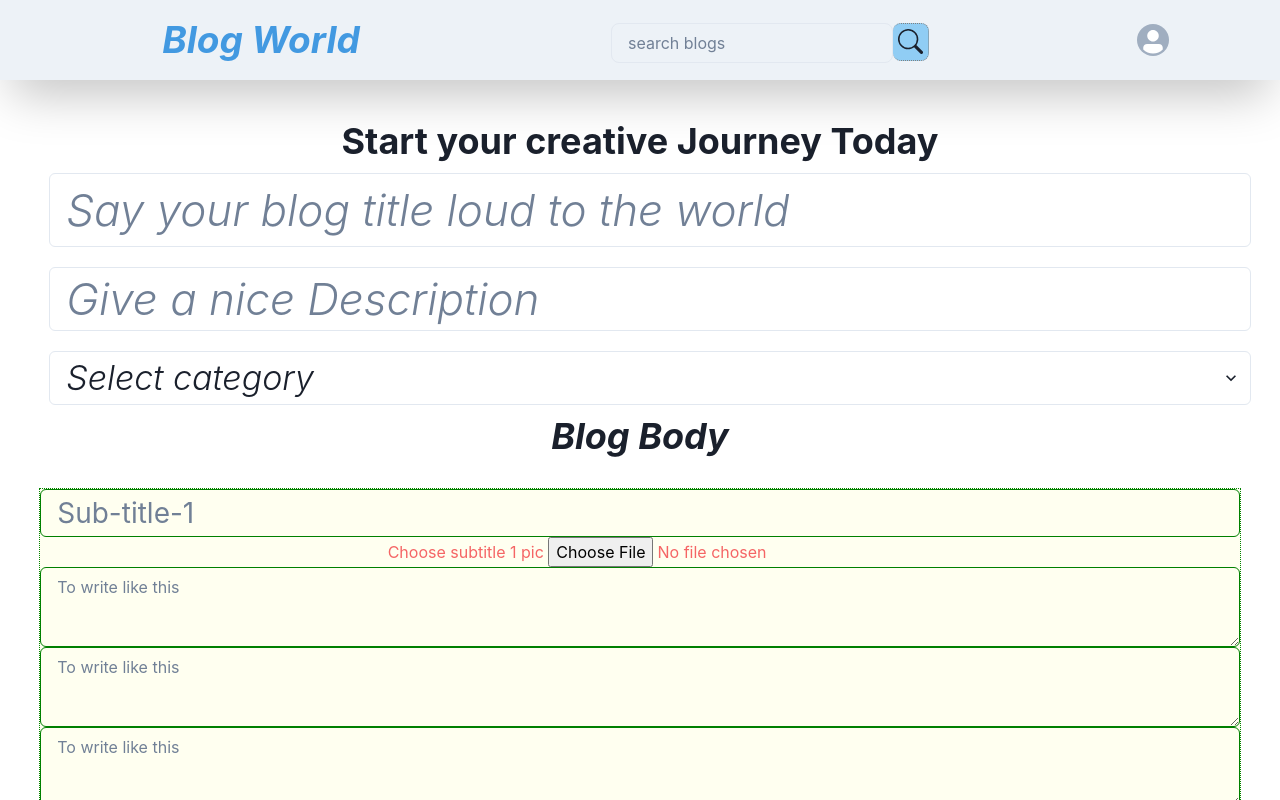
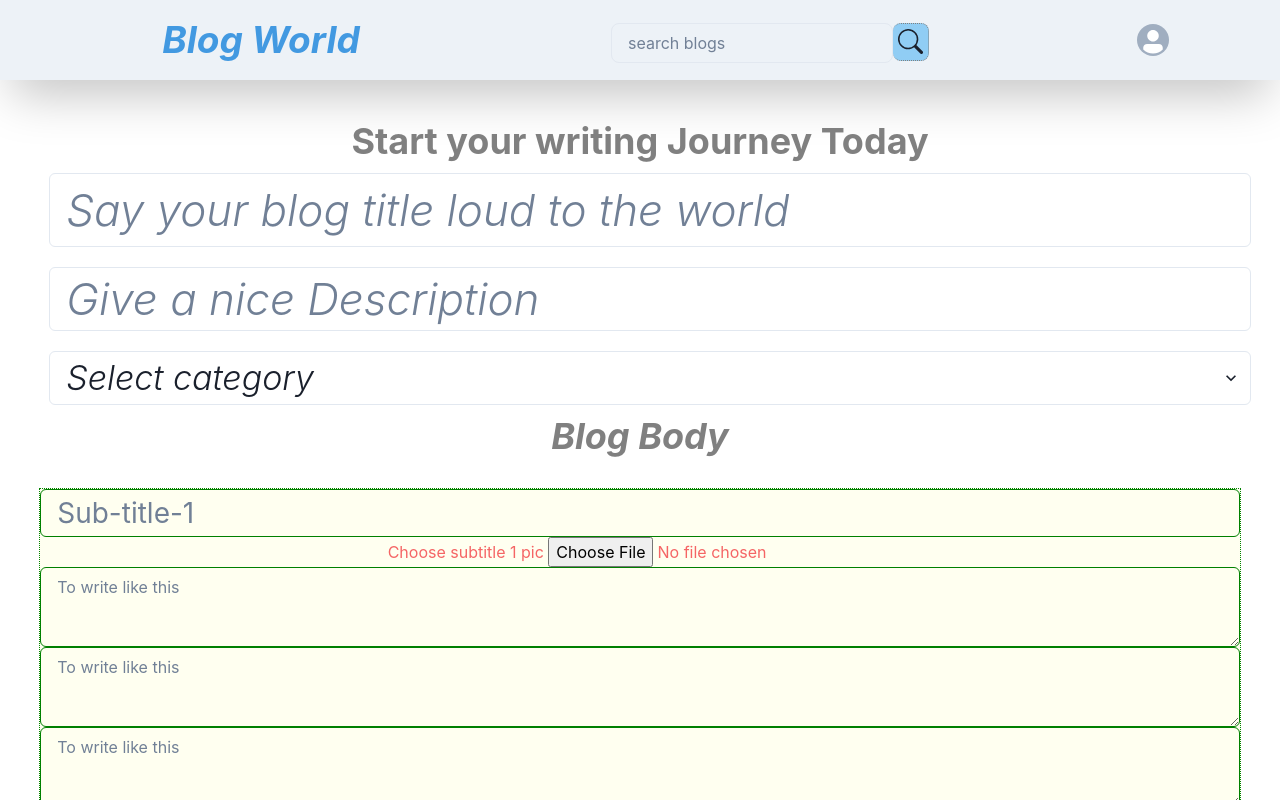
Before and after one commit to BondShailesh/BlogWorld, a React (Create React App) app in the folder client/: page /create in a window 1280 px wide. Shown: the top 800 px of the page. Built offline with nearby package versions, Linux system fonts and the light colour scheme; sample sign-in values are in the browser's storage.

Commit message:
all set to deploy

```diff
--- a/client/src/pages/Create.jsx
+++ b/client/src/pages/Create.jsx
@@ -44,7 +44,7 @@ function Create() {
         console.log(result,"result hai ye hi")
           setForm({
             ...form,
-            [imageName]: JSON.stringify(result.data.link)
+            [imageName]: result.data.link
           });
       })
       .catch((error) => {
@@ -70,7 +70,7 @@ function Create() {
     const date = new Date().toISOString().split('T')[0]
     setForm({
       ...form,
-      date: JSON.stringify(date),
+      date: date,
     });
     console.log(typeof(form.date),"img button");
     console.log(form,"form butt");
@@ -80,7 +80,7 @@ function Create() {
 
   return (
     <FormControl m="auto" mt="20px" w="97%" p="20px">
-      <Heading fontStyle='inherit'>Start your creative Journey Today</Heading>
+      <Heading color='grey' fontStyle='inherit'>Start your writing Journey Today</Heading>
       {/* Top Section-------------- */}
       <FormControl>
         <Input
@@ -124,7 +124,7 @@ function Create() {
       </FormControl>
 
       {/* Body part of blog */}
-      <Heading fontStyle='italic'>Blog Body</Heading>
+      <Heading  color='grey' fontStyle='italic'>Blog Body</Heading>
 
       <Box border="1px dotted green" mt="30px" bg="yellow.50">
         <Input
```
